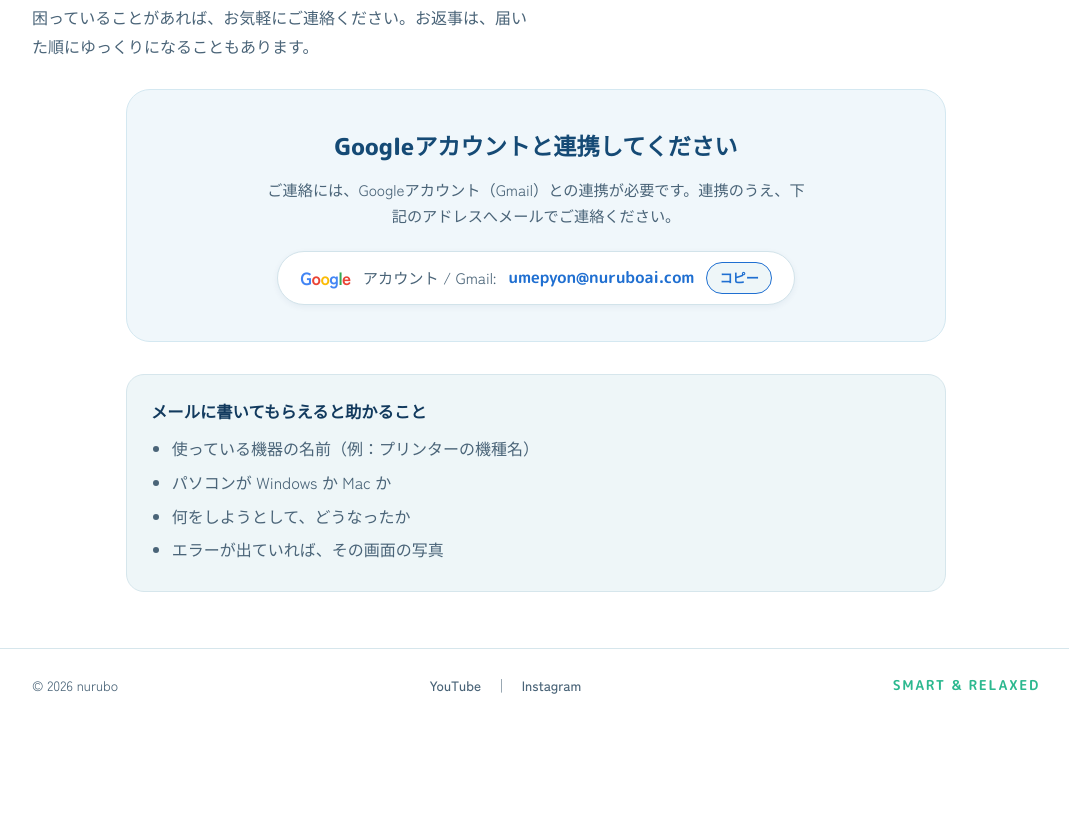
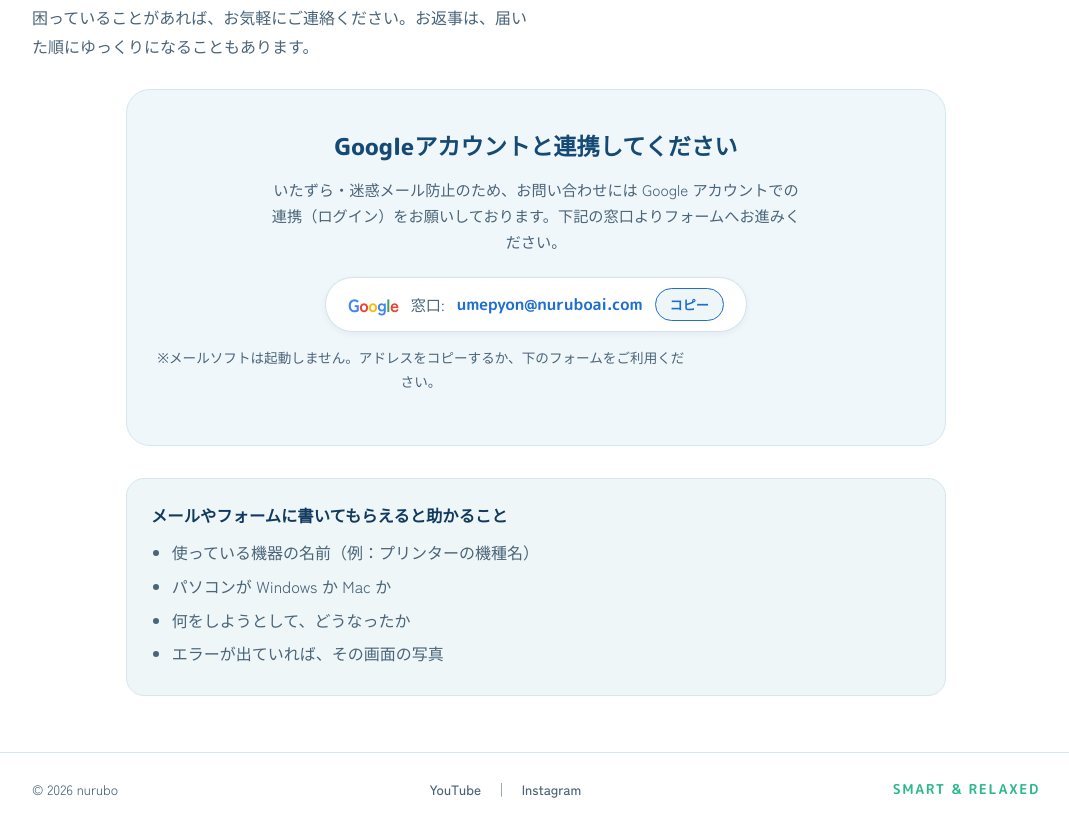
Before and after one commit to nuruboai/nuruboai.github.io, a plain HTML site: page index.html in a window 1280 px wide. Shown: the part 4867-5693 px from the top of the page, without its empty margins (104-1173 px from the left). Before the commit the page ends 5589 px from the top, so only its background shows below. Drawn offline with Linux system fonts and the light colour scheme.

Commit message:
Refine contact card and update Google account text
Updated text for Google account integration and adjusted padding in the contact card design.

```diff
--- a/index.html
+++ b/index.html
@@ -95,7 +95,7 @@ h2{font-family:var(--display);font-weight:800;font-size:1.6rem;margin:0 0 6px;te
 .faq-cat::after{content:"";flex:1;height:1px;background:var(--line)}
 #safety .q{background:var(--leaf)}
 
-/* contact card (Google連携デザイン) */
+/* contact card */
 .contact-wrap{max-width:820px;margin:0 auto}
 .google-auth-card{
   background:#f0f7fb;
@@ -148,7 +148,7 @@ h2{font-family:var(--display);font-weight:800;font-size:1.6rem;margin:0 0 6px;te
   color:var(--blue);
   background:var(--mist);
   border-radius:999px;
-  padding:3px 12px;
+  padding:4px 14px;
   cursor:pointer;
   transition:all .15s ease;
 }
@@ -231,7 +231,6 @@ footer .flinks a:hover{color:var(--blue)}
     </div>
   </section>
 
-  <!-- YouTube動画セクション（途中に自然に配置） -->
   <section class="band white" id="movie">
     <div class="wrap">
       <h2>YouTube、はじめました</h2>
@@ -601,32 +600,37 @@ footer .flinks a:hover{color:var(--blue)}
     </div>
   </section>
 
-  <!-- 【お問い合わせセクション：Google連携カードへ差し替え】 -->
+  <!-- 【お問い合わせセクション：Googleフォーム連携（ルール第6章・第9章に準拠）】 -->
   <section class="band white" id="contact">
     <div class="wrap">
       <h2>お問い合わせ・ご質問</h2>
       <p class="lead">困っていることがあれば、お気軽にご連絡ください。お返事は、届いた順にゆっくりになることもあります。</p>
 
       <div class="contact-wrap">
-        <!-- 先ほどの画像デザインを100%再現したGoogle連携カード（メーラー勝手起動なし） -->
         <div class="google-auth-card">
           <h3>Googleアカウントと連携してください</h3>
           <p>
-            ご連絡には、Googleアカウント（Gmail）との連携が必要です。連携のうえ、下記のアドレスへメールでご連絡ください。
+            いたずら・迷惑メール防止のため、お問い合わせには Google アカウントでの連携（ログイン）をお願いしております。下記の窓口よりフォームへお進みください。
           </p>
 
+          <div style="display: flex; justify-content: center; margin-bottom: 14px;">
             <div class="google-pill-box">
               <span style="font-weight:800;letter-spacing:-0.5px;font-size:1.1rem;display:inline-flex;align-items:center;">
                 <span style="color:#4285F4;">G</span><span style="color:#EA4335;">o</span><span style="color:#FBBC05;">o</span><span style="color:#4285F4;">g</span><span style="color:#34A853;">l</span><span style="color:#EA4335;">e</span>
               </span>
-            <span class="google-pill-label">アカウント / Gmail:</span>
+              <span class="google-pill-label">窓口:</span>
               <span class="google-pill-addr" id="mailAddr">umepyon@nuruboai.com</span>
               <button class="copy-pill-btn" id="copyMailBtn" type="button">コピー</button>
             </div>
           </div>
 
+          <p style="font-size:0.85rem; color:var(--ink-soft); margin: 0 0 16px;">
+            ※メールソフトは起動しません。アドレスをコピーするか、下のフォームをご利用ください。
+          </p>
+        </div>
+
         <div class="checklist-card">
-          <h4>メールに書いてもらえると助かること</h4>
+          <h4>メールやフォームに書いてもらえると助かること</h4>
           <ul class="checklist">
             <li>使っている機器の名前（例：プリンターの機種名）</li>
             <li>パソコンが Windows か Mac か</li>
```
Lines whose indentation alone changed are shown as unchanged.
